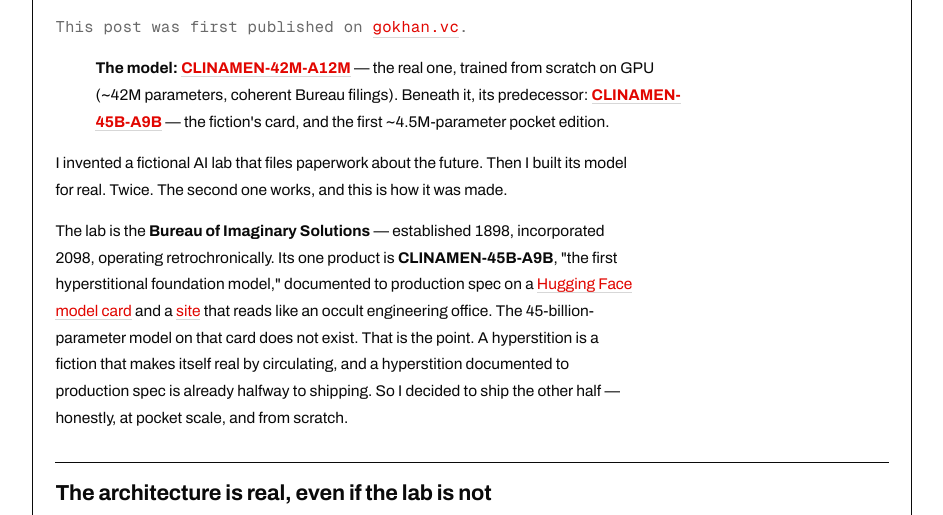
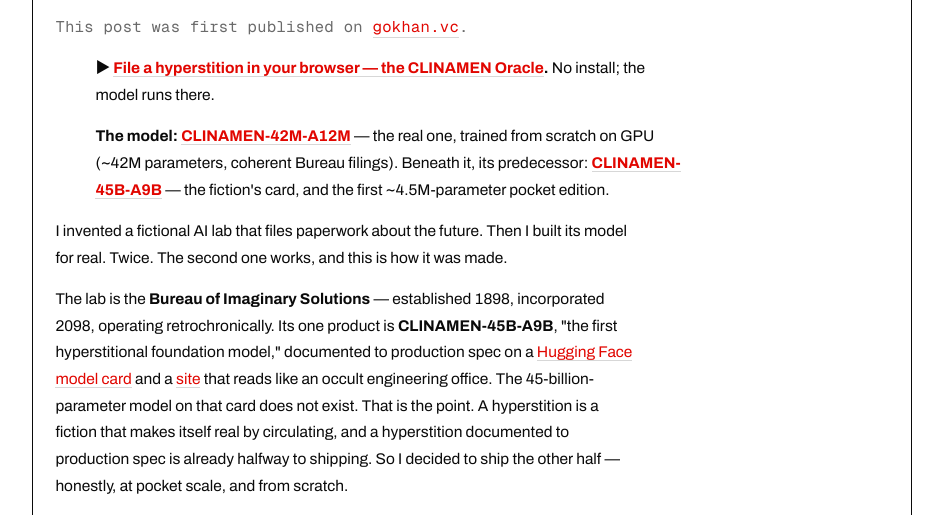
Before and after one commit to avalidurl/ishtar-website, a website: page marketing/blog/the-model-that-dreams-itself/index.html in a window 1280 px wide. Shown: the part 220-735 px from the top of the page, without its empty margins (168-1111 px from the left). Drawn offline with nearby package versions, Linux system fonts and the light colour scheme.

Commit message:
dispatch: lead with CLINAMEN Oracle link

```diff
--- a/marketing/blog/the-model-that-dreams-itself/index.html
+++ b/marketing/blog/the-model-that-dreams-itself/index.html
@@ -82,6 +82,7 @@
     <p class="orig">This post was first published on <a href="https://gokhan.vc/blog/the-model-that-dreams-itself">gokhan.vc</a>.</p>
 
     <blockquote>
+<p><strong>▶ <a href="https://huggingface.co/spaces/gokhanturhan/CLINAMEN-Oracle">File a hyperstition in your browser — the CLINAMEN Oracle</a>.</strong> No install; the model runs there.</p>
 <p><strong>The model:</strong> <strong><a href="https://huggingface.co/gokhanturhan/CLINAMEN-42M-A12M">CLINAMEN-42M-A12M</a></strong> — the real one, trained from scratch on GPU (~42M parameters, coherent Bureau filings).
 Beneath it, its predecessor: <strong><a href="https://huggingface.co/gokhanturhan/CLINAMEN-45B-A9B">CLINAMEN-45B-A9B</a></strong> — the fiction's card, and the first ~4.5M-parameter pocket edition.</p>
 </blockquote>
```
